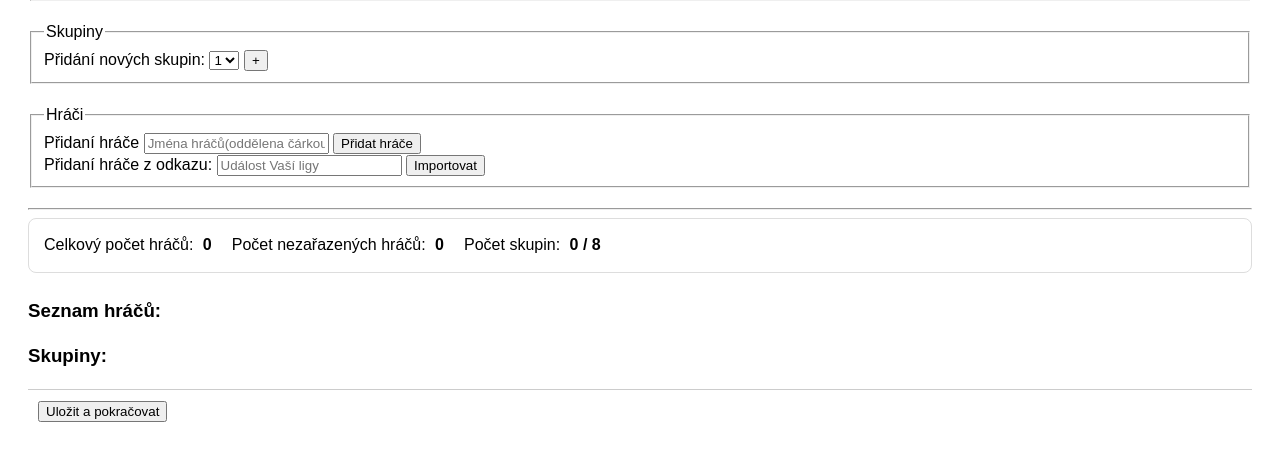
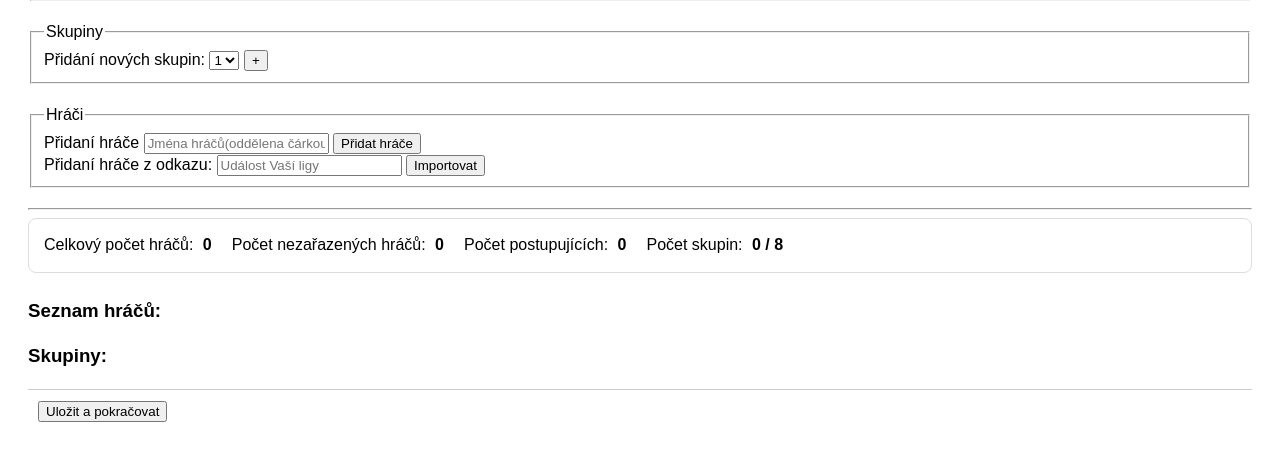
Before and after one commit to Badsoul01/tournament_app, a Flask app: page /settings_groups in a window 1280 px wide. Shown: the part 265-717 px from the top of the page. Run offline with Flask 3, Linux system fonts and the light colour scheme.

Commit message:
uprava zobrazení informací

```diff
--- a/templates/settings_groups.html
+++ b/templates/settings_groups.html
@@ -73,9 +73,14 @@
         <span class="stat-value">{{ wizard.non_classification_players }}</span>
     </div>
     <div class="stat-item">
+        <span class="stat-label">Počet postupujících:</span>
+        <span class="stat-value">{{ wizard.total_players_advance_to_playoff}}</span>
+    </div>
+    <div class="stat-item">
         <span class="stat-label">Počet skupin:</span>
         <span class="stat-value">{{ wizard.total_groups }} / {{ wizard.max_groups}}</span>
     </div>
+
 </div>
 
     <div>
@@ -113,7 +118,7 @@
     <ul style="list-style-type: none; padding-left: 0;">
         {% for letter,players in wizard.groups.items() %}
             <li style="margin-bottom: 15px;">
-                <h3>Skupina {{ letter }} <span class="group-count">({{ wizard.total_players_in_group(letter) }})</span></h3>
+                <h3>Skupina {{ letter }} <span class="group-count">({{ wizard.total_players_in_group(letter) }} / {{ wizard.max_players_per_group}})</span></h3>
                 {%if players|length == 0%}
                 <form action="/settings_groups" method="POST" style="display:inline;">
                     <input type="hidden" name="group_letter" value="{{ letter }}">
```
